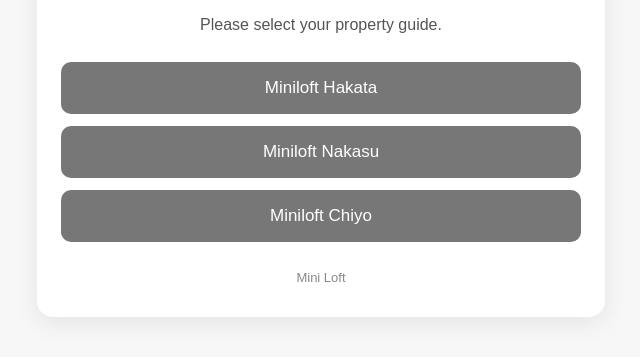
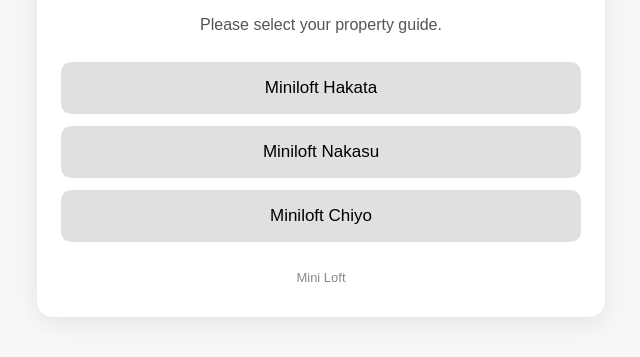
Before and after one commit to kabushikiwaa/miniloft, a plain HTML site: page index.html in a window 1280 px wide. Shown: the part 275-632 px from the top of the page, without its empty margins (319-959 px from the left). Drawn offline with Linux system fonts and the light colour scheme.

Commit message:
Add files via upload

```diff
--- a/index.html
+++ b/index.html
@@ -42,8 +42,8 @@
     .link-button {
       display: block;
       text-decoration: none;
-      background: #777;
-      color: #fff;
+      background: #e0e0e0;
+      color: #000;
       padding: 16px;
       margin: 12px 0;
       border-radius: 10px;
@@ -52,7 +52,7 @@
     }
 
     .link-button:hover {
-      background: #555;
+      background: #d0d0d0;
     }
 
     .footer {
```
